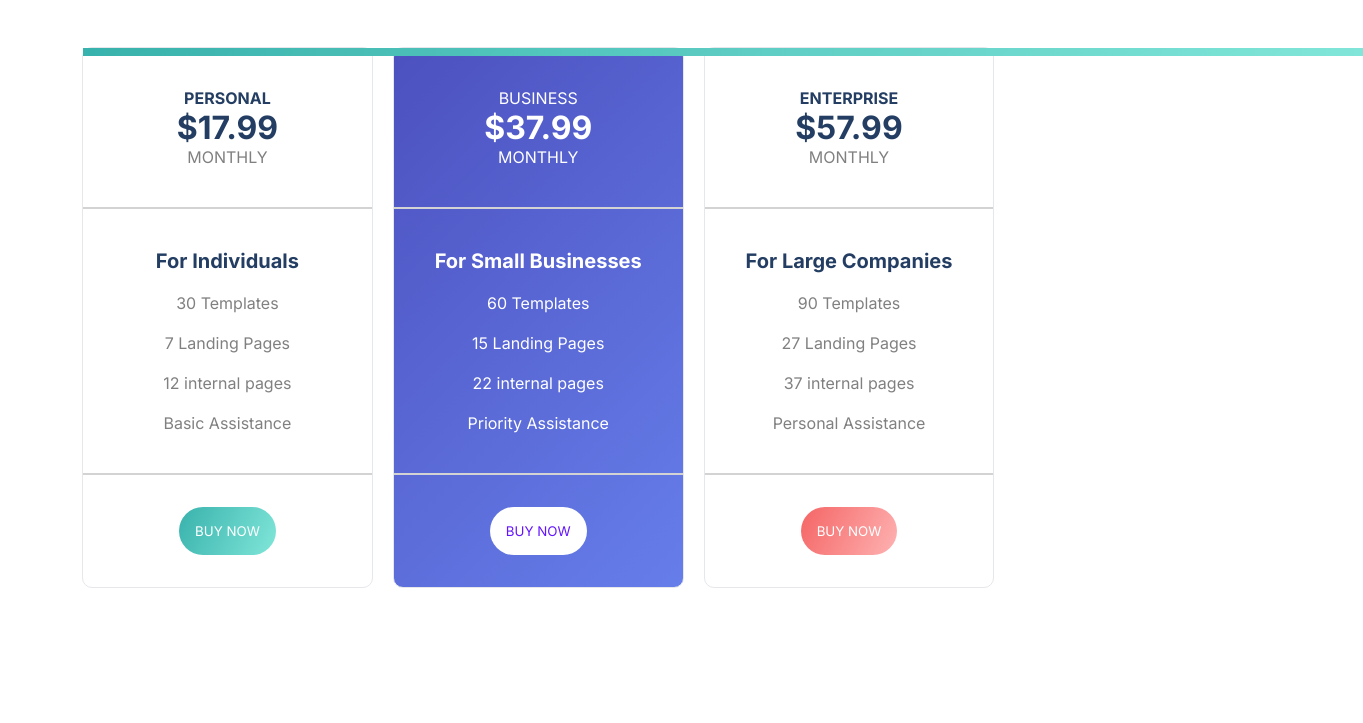
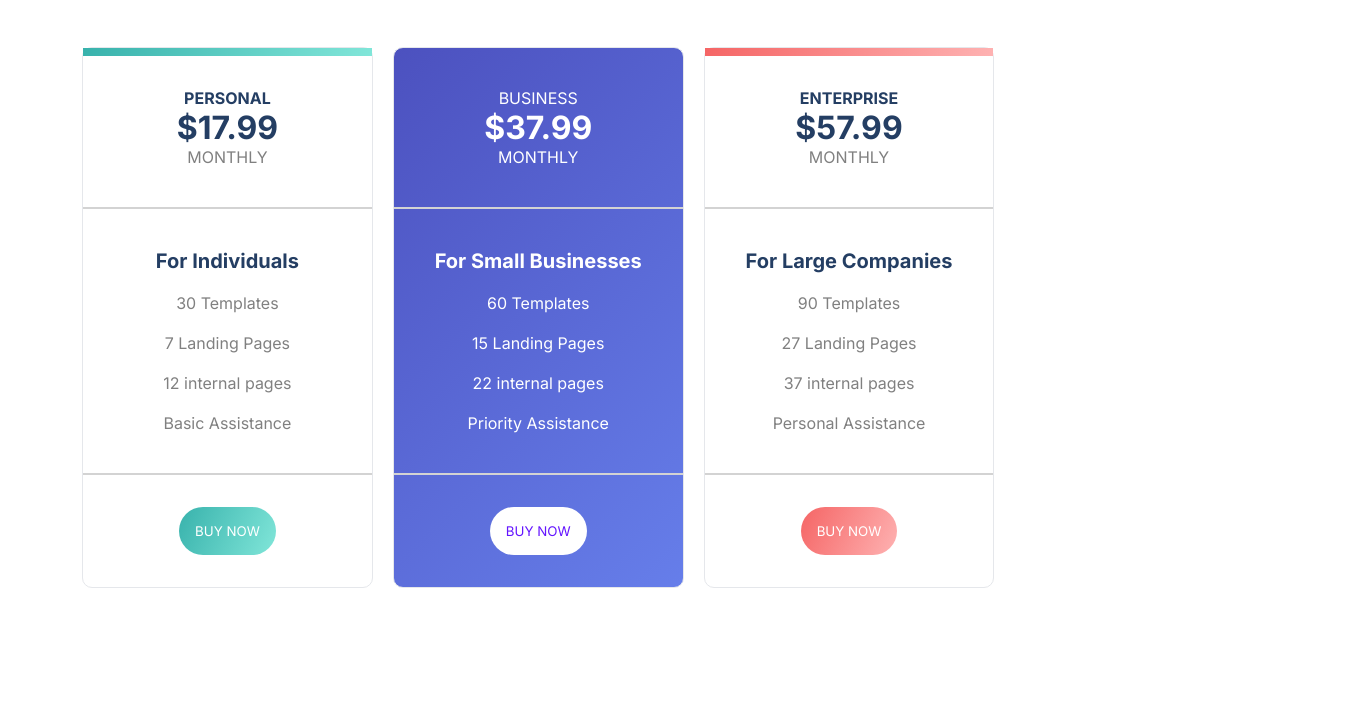
Before and after one commit to NicolaWGW/TReact-Final-Project, a plain HTML site: page index.html in a window 1280 px wide. Shown: the part 3877-4600 px from the top of the page, 1363 px wide, since content can reach past the window. Drawn offline with Linux system fonts and the light colour scheme.

Commit message:
Dec 12 2025 938pm

```diff
--- a/index.html
+++ b/index.html
@@ -319,7 +319,7 @@
                             <div class="price">
                                 <div class="price__enterprise--wrapper">
                                     <div class="price__enterprise">
-                                        <div class="price__stripe"></div>
+                                        <div class="price__stripe--enterprise"></div>
                                         <div class="price__enterprise--top">
                                             <div class="price__name">ENTERPRISE</div>
                                             <div class="price__cost">$57.99</div>
--- a/style.css
+++ b/style.css
@@ -613,12 +613,20 @@ PRICING ↓
     background: linear-gradient(115deg, rgb(56, 178, 172) 0%,rgb(129, 230, 217) 100%);
 }
 
+.price__stripe--enterprise {
+    position: absolute;
+    width: 100%;
+    height: 8px;
+    background: linear-gradient(115deg, rgb(245, 101, 101) 0%, rgb(254, 178, 178) 100%);
+}
+
 .price__personal--wrapper, .price__enterprise--wrapper {
     display: flex;
     flex-direction: column;
     border: 1px solid #e5e7eb;
     border-radius: 10px;
     margin-right: 20px;
+    position: relative;
 }
 
 .price__business--wrapper {
@@ -859,9 +867,10 @@ START / CALL TO ACTION ↓
 
 .start__buttons--start {
     padding: 16px 32px;
+    margin-right: 32px;
     border-radius: 50px;
     border: none;
-    background-color: orange;
+    background-color: #f56565;
     color: white;
     font-weight: bold;
     font-size: 16px;
```
